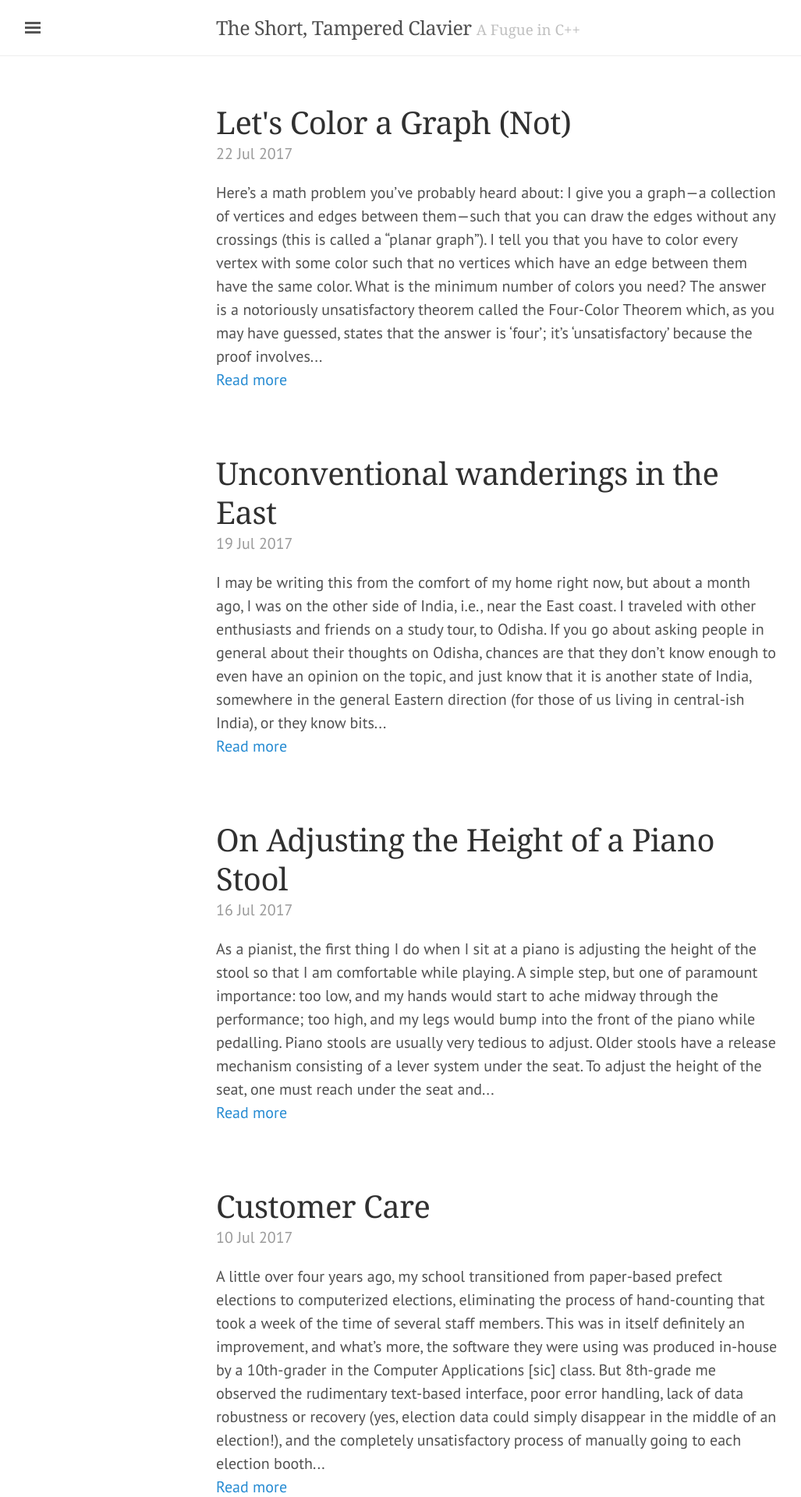
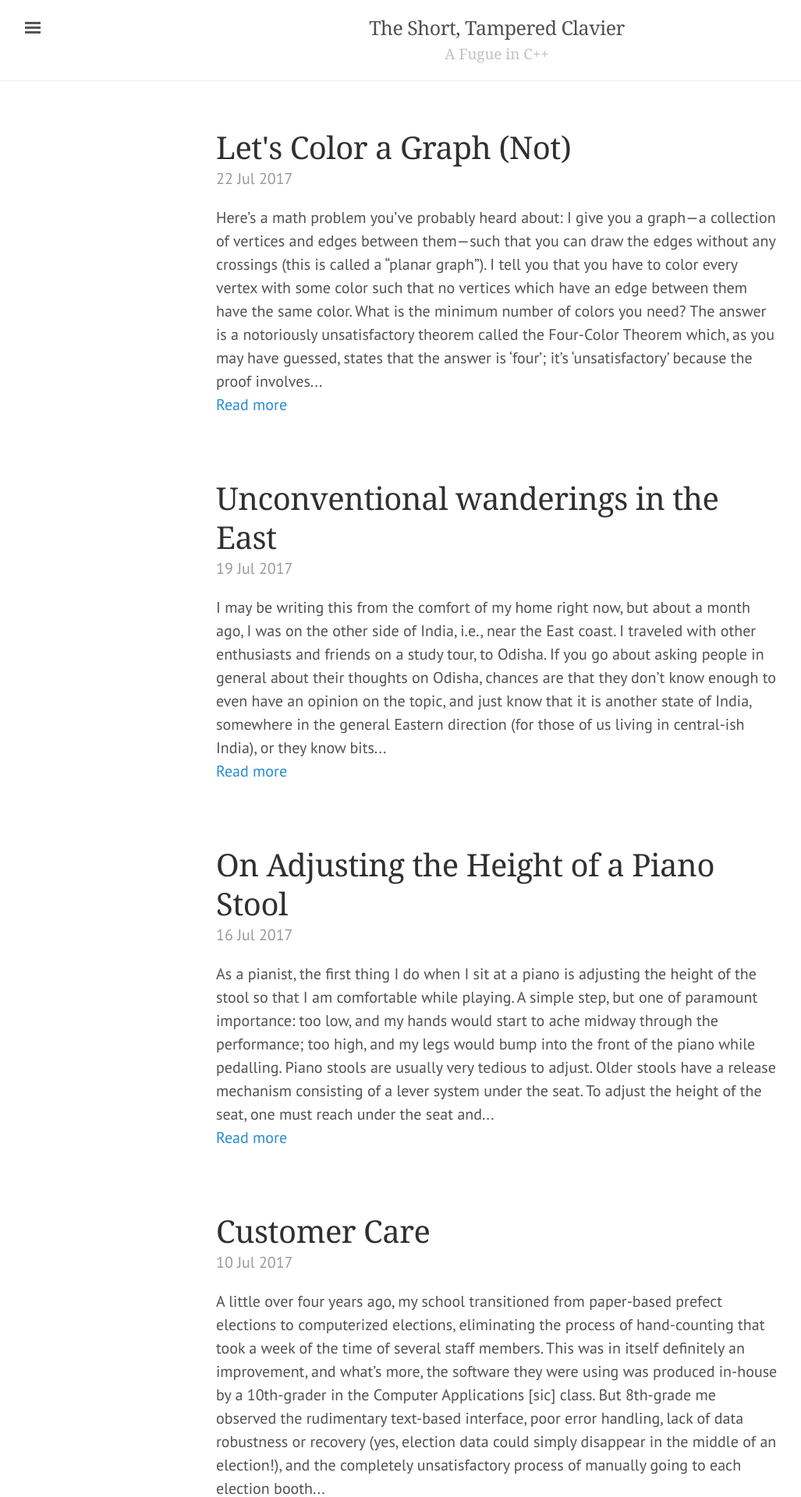
Before and after one commit to theshorttamperedclavier/theshorttamperedclavier.github.io, a Jekyll site: the page built from index.html, in a window 1280 px wide. Shown: the top 1920 px of the page at 78% size, without its empty margins (3-1030 px from the left). Built offline with Jekyll 4.4.1, drawn with Linux system fonts in a browser that asks for light colours; nearby versions of some CDN libraries; some web fonts are replaced; the list of posts is cut into pages by our own code.

Commit message:
Tweak header layout

```diff
--- a/_layouts/default.html
+++ b/_layouts/default.html
@@ -14,6 +14,7 @@
         <div class="container">
           <h3 class="masthead-title">
             <a href="{{ site.baseurl }}/" title="Home">{{ site.title }}</a>
+            <br>
             <small>{{ site.tagline }}</small>
           </h3>
         </div>
--- a/public/css/lanyon.css
+++ b/public/css/lanyon.css
@@ -103,6 +103,7 @@ h1, h2, h3, h4, h5, h6 {
   margin-top: 0;
   margin-bottom: 0;
   color: #505050;
+  text-align: center;
 }
 .masthead-title a {
   color: #505050;
@@ -114,6 +115,7 @@ h1, h2, h3, h4, h5, h6 {
   letter-spacing: 0;
 }
 
+/*
 @media (max-width: 48em) {
   .masthead-title {
     text-align: center;
@@ -121,7 +123,7 @@ h1, h2, h3, h4, h5, h6 {
   .masthead-title small {
     display: none;
   }
-}
+}*/
 
 
 /*
```
